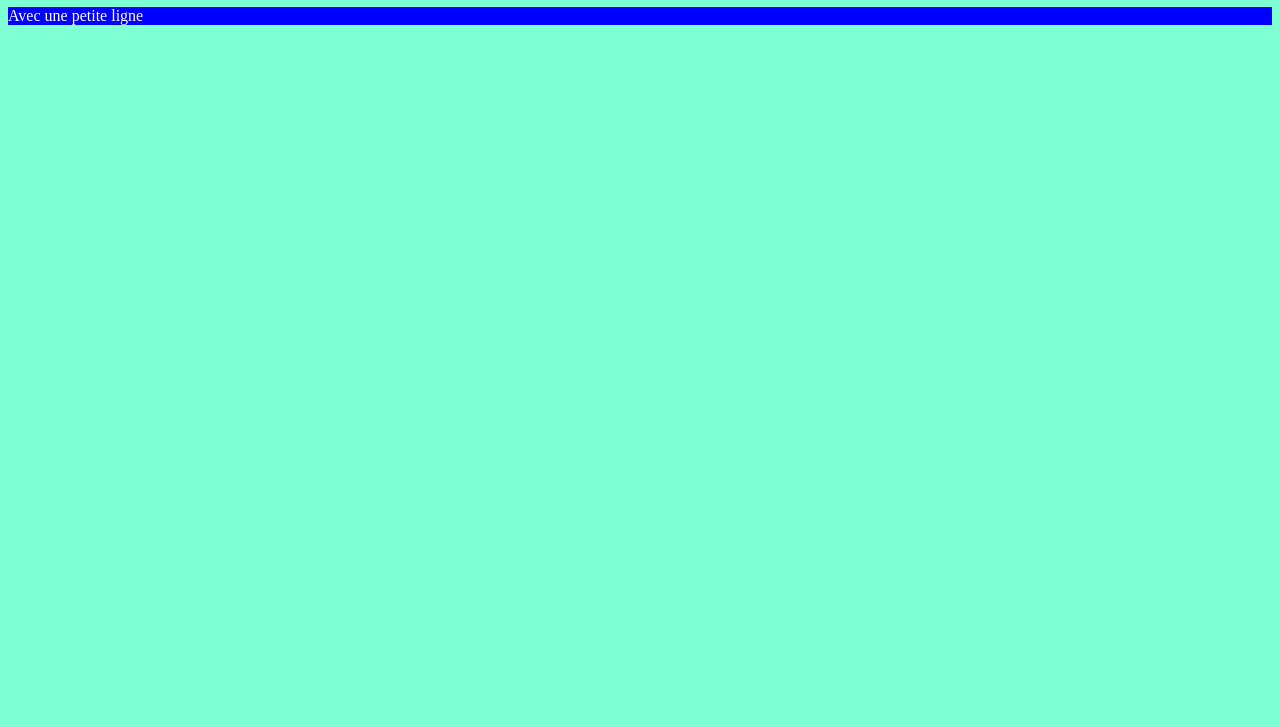
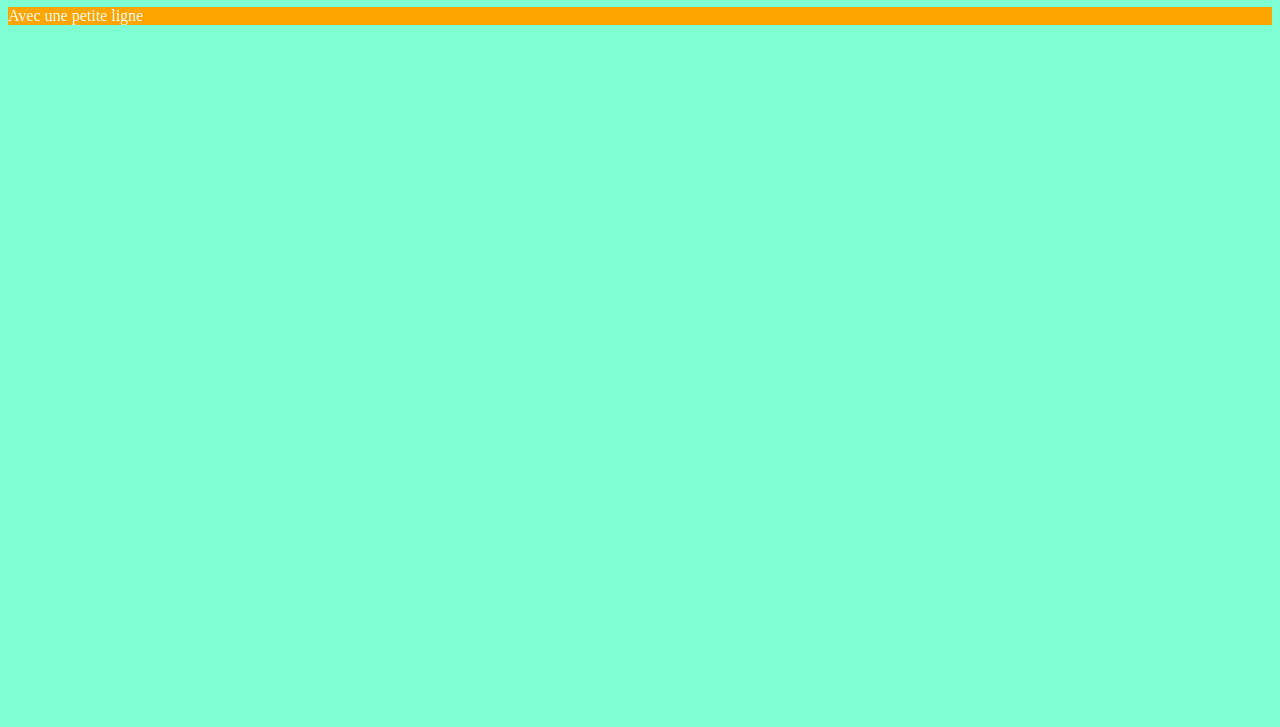
Before and after one commit to PhillipTrouble/repoTEST, a plain HTML site: page index.html in a window 1280 px wide. Shown: the part 73-800 px from the top of the page. Drawn offline with Linux system fonts and the light colour scheme.

Commit message:
maj style css

```diff
--- a/style.css
+++ b/style.css
@@ -12,7 +12,3 @@ p {
      background-color: orange;
      color: white;
 }
-p {
-    background-color: blue;
-    color: white;
-}
```
